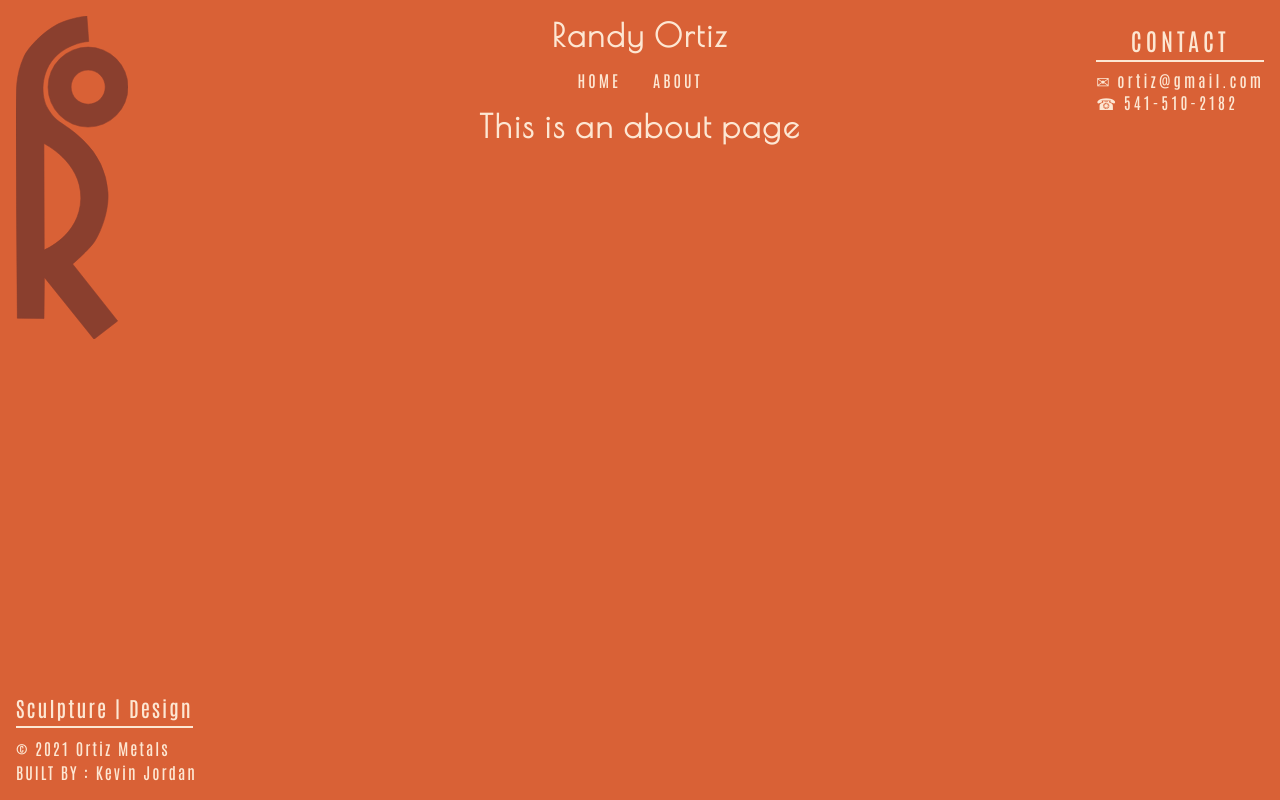
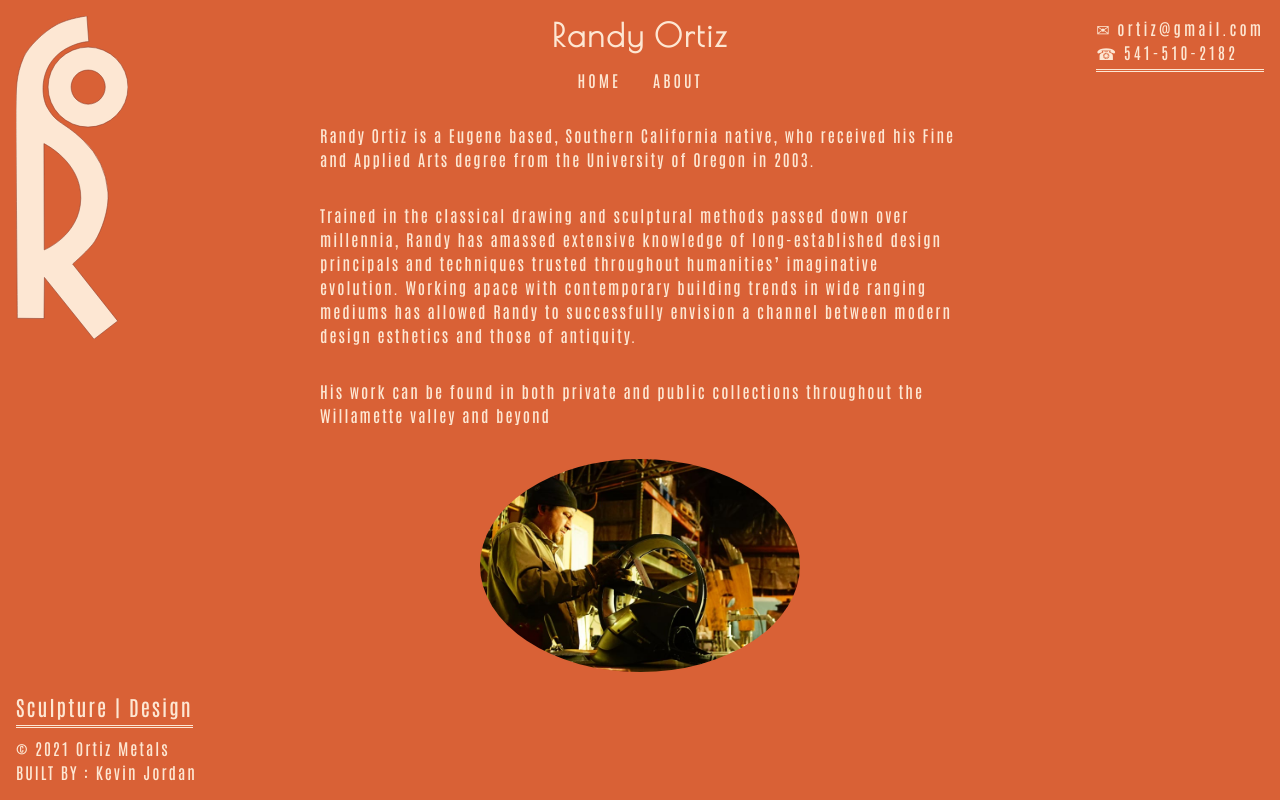
Before and after one commit to kdjordan/ortiz, a Vue app: page /about in a window 1280 px wide. Built offline with nearby package versions, Linux system fonts and the light colour scheme; a web font is replaced by a local one.

Commit message:
about page scaffoldinig done

```diff
--- a/src/App.vue
+++ b/src/App.vue
@@ -4,7 +4,9 @@
     <div v-else class="main-wrapper">
       <Header />
       <Logo/>
-      <router-view />
+      <transition name="fade" mode="out-in">
+        <router-view />
+      </transition>
     <BotFooter />
     </div>
   </div>
@@ -40,6 +42,7 @@ export default {
 <style lang="scss">
 @import url('https://fonts.googleapis.com/css2?family=Antonio:wght@500&family=Zen+Dots&display=swap');
 @import url('https://fonts.googleapis.com/css2?family=Poiret+One&display=swap');
+@import '@/assets/css/animations.scss';
 
 *,
 *::after,
--- /dev/null
+++ b/src/assets/css/animations.scss
@@ -0,0 +1,6 @@
+.fade-enter-active, .fade-leave-active {
+    transition: opacity .5s;
+  }
+  .fade-enter, .fade-leave-to /* .fade-leave-active below version 2.1.8 */ {
+    opacity: 0;
+  }
--- a/src/components/BotFooter.vue
+++ b/src/components/BotFooter.vue
@@ -1,41 +1,16 @@
 <template>
   <div class="bottom">
-      <div class="bottom__left">
-          <div class="large">
+        <div class="large">
             Sculpture | Design
-          </div>
-        <!-- <div>
-            &#9993;&nbsp;<a href="mailto:ortiz@gmail.com">ortiz@gmail.com</a>
         </div>
-        <div>
-            &#9742;&nbsp;<a href="tel:541-510-2182">541-510-2182</a>
-        </div> -->
         <div>
             &#169; 2021 Ortiz Metals
         </div>
-        <div class="bottom__right">
+        <div>
           BUILT BY : Kevin Jordan
       </div>
-      </div>
-      <div class="bottom__mid">
-          <!-- <div>
-            Sculpture | Design
-          </div> -->
-          <!-- <div class="small">
-            &#169; 2021 Ortiz Metals
-          </div> -->
-      </div>
-      <!-- <div class="bottom__right">
-          BUILT BY : Kevin Jordan
-      </div> -->
   </div>
 </template>
-
-<script>
-export default {
-    name: 'footer'
-}
-</script>
 
 <style scoped lang="scss">
 .bottom {
@@ -44,47 +19,20 @@ export default {
     left: 0;
     font-family: var(--font-antonio);
     display: flex;
-    justify-content: space-between;
-    align-items: center;
+    flex-direction: column;
+    justify-content: flex-start;
+    align-items: flex-start;
     z-index: 3;
     margin-top: auto;
-    // border-top: 1px solid var(--hot-orange);
-
-    &__mid {
-        font-size: 1.5rem;
-        display:  flex;
-        flex-direction: column;
-        justify-content: center;
-        align-items: center;
-
-        & .small {
-            font-size: 1rem;
-            margin-top: .2rem;
-        }
-    }
-
-    &__left {
-
-        display:  flex;
-        flex-direction: column;
-        justify-content: flex-start;
-        align-items: flex-start;
-        // padding: .3rem;
-        padding: 1rem;
-
-        & div {
-            // margin-top: .3rem;
-            line-height: 1.5;
-        }
-    }
+    padding: 1rem;
+    line-height: 1.5;
 }
 
 .large {
-    border-bottom: 2px solid var(--cream);
+    border-bottom:  double var(--cream);
     font-size: 1.3rem;
     margin-bottom: .5rem;
     padding-bottom: .2rem;
 }
 
-
 </style>
--- a/src/components/Header.vue
+++ b/src/components/Header.vue
@@ -1,15 +1,12 @@
 <template>
-  <div class="header">
+  <div class="head">
     <h1>Randy Ortiz</h1>
    <nav>
       <router-link to="/" class="link">home</router-link>
       <router-link to="/about" class="link">About</router-link>
     </nav>
     <div class="contact">
-      <div>
-        CONTACT
-      </div>
-       <div>
+        <div>
             &#9993;&nbsp;<a href="mailto:ortiz@gmail.com">ortiz@gmail.com</a>
         </div>
         <div>
@@ -19,14 +16,8 @@
   </div>
 </template>
 
-<script>
-export default {
-  name: 'header',
-}
-</script>
-
 <style scoped lang="scss">
-.header {
+.head {
   padding: 1rem 0;
   background-color: var(--orange);
   display: flex;
@@ -56,20 +47,11 @@ nav {
   position: fixed;
   top: 0;
   right: 0;
-  padding: 1rem 1rem 0 0;
+  margin: 1rem 1rem 0 0;
+  padding-bottom: .3rem;
+  text-align: left;
   font-family: var(--font-antonio);
-
-
-  &  div:first-child {
-    border-bottom: 2px solid var(--cream);
-    margin: .5rem 0;
-    font-size: 1.5rem;
-    letter-spacing: 4px;
-    padding-bottom:  .3rem;
-  }
-
-  & div:not(:first-child) {
-    text-align: left;
-  }
+  border-bottom: double var(--cream);
+  line-height: 1.5;
 }
 </style>
--- a/src/components/Logo.vue
+++ b/src/components/Logo.vue
@@ -1,6 +1,6 @@
 <template>
   <div class="logo">
-    <svg xmlns="http://www.w3.org/2000/svg" viewBox="0 0 200.51 578.74" class="svg" stroke=var(--brown) fill=var(--brown)>
+    <svg xmlns="http://www.w3.org/2000/svg" viewBox="0 0 200.51 578.74" class="svg" stroke=var(--brown) fill=var(--cream)>
     <path class="logo" d="M101.35,444s30.6-26.41,39.54-40.45c12.77-20.07,26.08-57.49,23.72-88.19a143.6,143.6,0,0,0-44.1-92.76C99.7,202.8,88.92,197.46,77.94,189.46c-13.38-9.73-18.86-20.68-21-24-6.77-10.63-9.73-27.52-8.21-43.8,1.44-15.35,8-37.25,26.76-53.22,25.22-21.52,54.75-22.8,54.75-22.8L126.9,0S95,3.65,72.46,15.81C49.36,28.3,21.86,55.18,13.76,73.9-.84,107.65.69,132,.08,165.14s2.43,376,2.43,376l47.6.46L50.86,468l88.81,110.7L182,546ZM50.57,418.77,50,228.39s67.44,32.54,66,98.54S50.57,418.77,50.57,418.77Z" />
     <path class="logo" d="M129.08,96.71a30.56,30.56,0,1,1-30.44,30.56,30.53,30.53,0,0,1,30.44-30.56m0-41a71.56,71.56,0,1,0,71.43,71.56,71.5,71.5,0,0,0-71.43-71.56Z" />
     </svg>
--- a/src/store.js
+++ b/src/store.js
@@ -9,35 +9,39 @@ export default new Vuex.Store({
     imageIndex: 0,
     images: [
       {
-        index: 1,
+        index: 0,
         link: require('@/assets/img/firepit.jpg'),
         desc: 'Lord of the rings themed firepit',
-        year: 2018
+        year: 2018,
+        holder: 'Firepit'
+      },
+      {
+        index: 1,
+        link: require('@/assets/img/bench.jpg'),
+        desc: 'Outdoor decorative bench',
+        year: 2018,
+        holder: 'Bench'
       },
       {
         index: 2,
-        link: require('@/assets/img/bench.jpg'),
-        desc: 'Outdoor decorative bench',
-        year: 2018
+        link: require('@/assets/img/austin-wall.jpg'),
+        desc: 'Interior Wall Sculpture',
+        year: 2018,
+        holder: 'Sculpture'
       },
       {
         index: 3,
-        link: require('@/assets/img/austin-wall.jpg'),
-        desc: 'Interior Wall Sculpture',
-        year: 2018
-      },
-      {
-        index: 4,
         link: require('@/assets/img/platform.jpg'),
         desc: 'Diving platform at private residence',
-        year: 2018
+        year: 2018,
+        holder: 'Dive'
       },
       {
         index: 4,
         link: require('@/assets/img/hero-symbiosis.jpg'),
         desc: 'Outdoor public sculpture',
         year: 2018,
-        thm: require('@/assets/img/thm-sym.jpg')
+        holder: 'Symbiosis'
       },
   ]
   },
@@ -69,6 +73,9 @@ export default new Vuex.Store({
     },
     getCurrentImage(state) {
       return state.images[state.imageIndex]
+    },
+    getAllImages(state) {
+      return state.images
     }
   },
   actions: {
--- a/src/views/About.vue
+++ b/src/views/About.vue
@@ -1,5 +1,52 @@
 <template>
   <div class="about">
-    <h1>This is an about page</h1>
+    <div>
+      Randy Ortiz is a Eugene based, Southern California native, who received his Fine and Applied Arts degree from the University of Oregon in 2003.
+    </div>
+    <div>
+      Trained in the classical drawing and sculptural methods passed down over millennia, Randy has amassed extensive knowledge of long-established design principals and techniques trusted throughout humanities’ imaginative evolution. Working apace with contemporary building trends in wide ranging mediums has allowed Randy to successfully envision a channel between modern design esthetics and those of antiquity.
+    </div>
+    <div>
+      His work can be found in both private and public collections throughout the Willamette valley and beyond
+    </div>
+    <div>
+      <img src="@/assets/img/r-profile.jpg" alt="">
+    </div>
   </div>
 </template>
+
+<script>
+export default {
+
+}
+</script>
+
+<style scoped lang="scss">
+
+.about {
+  font-family: var(--font-antonio);
+  letter-spacing: 2px;
+  display: flex;
+  flex-direction: column;
+  justify-content: center;
+  align-items: center;
+  max-width: 50%;
+  height: auto;
+  margin: 0 auto;
+  line-height: 1.5;
+
+  & div {
+    text-align: left;
+    margin: 1rem 0;
+
+    & img {
+      display: block;
+      width: 50%;
+      line-height: 0;
+      margin: 0 auto;
+      border-radius: 50%;
+    }
+  }
+
+}
+</style>
--- a/src/views/Home.vue
+++ b/src/views/Home.vue
@@ -17,7 +17,6 @@
         </div>
         <figcaption class="home__center--desc">
           {{getCurrentImage.desc}}
-          <!-- {{getCurrentImage.link}} -->
         </figcaption>
       </figure>
       <div class="control" @click="move(1)">
@@ -27,26 +26,11 @@
       </svg>
       </div>
     </div>
-    <!-- <div class="home__right">
-      <ul>
-        <li> <img src="@/assets/img/thm-sym.jpg"> </li>
-        <li> <img src="@/assets/img/thm-sym.jpg"> </li>
-        <li> <img src="@/assets/img/thm-sym.jpg"> </li>
-        <li> <img src="@/assets/img/thm-sym.jpg"> </li>
-        <li> <img src="@/assets/img/thm-sym.jpg"> </li>
-        <li> <img src="@/assets/img/thm-sym.jpg"> </li>
-        <li> <img src="@/assets/img/thm-sym.jpg"> </li>
-        <li> <img src="@/assets/img/thm-sym.jpg"> </li>
-        <li> <img src="@/assets/img/thm-sym.jpg"> </li>
-        <li> <img src="@/assets/img/thm-sym.jpg"> </li>
-        <li> <img src="@/assets/img/thm-sym.jpg"> </li>
-        <li> <img src="@/assets/img/thm-sym.jpg"> </li>
-        <li> <img src="@/assets/img/thm-sym.jpg"> </li>
-        <li> <img src="@/assets/img/thm-sym.jpg"> </li>
-        <li> <img src="@/assets/img/thm-sym.jpg"> </li>
-        <li> <img src="@/assets/img/thm-sym.jpg"> </li>
-      </ul>
-    </div> -->
+    <div class="home__right">
+      <div v-for="image in getAllImages" :key="image.index" :class="{active: image.index == getCurrentImage.index}">
+        {{image.holder}}
+      </div>
+    </div>
   </div>
 <!-- </div> -->
 </template>
@@ -62,7 +46,7 @@ export default {
     Logo
   },
   computed: {
-    ...mapGetters(['getCurrentImage'])
+    ...mapGetters(['getCurrentImage', 'getAllImages'])
   },
   methods: {
     move(dir) {
@@ -70,7 +54,6 @@ export default {
         this.$store.commit('moveIndex', 1)
       } else if(dir ==0) {
         this.$store.commit('moveIndex', 0)
-
       }
     }
   }
@@ -78,6 +61,8 @@ export default {
 </script>
 
 <style lang="scss">
+@import '@/assets/css/animations.scss';
+
 .home {
   display: flex;
   align-items: center;
@@ -129,25 +114,12 @@ export default {
   }
 
   &__right {
-    border-top: 2px solid var(--cream);
-    // border-bottom: 1px solid var(--hot-orange);
-    flex: 1;
-    max-height: 60vh;
-    max-width: 150px;
-    min-width: 100px;
-    overflow-y: scroll;
-
-    & ul {
-      height: 100%;
-      display: flex;
-      flex-direction: column;
-      justify-content: space-evenly;
-      color: var(--white);
-
-      & li {
-        margin: 1rem 0;
-      }
-    }
+    position: fixed;
+    bottom: 0;
+    right: 0;
+    margin-right: 1rem;
+    margin-bottom: 1rem;
+    text-align: left;
   }
 }
 
@@ -161,10 +133,8 @@ export default {
 
 }
 
-.fade-enter-active, .fade-leave-active {
-  transition: opacity .5s;
+.active {
+  color: var(--blue);
 }
-.fade-enter, .fade-leave-to /* .fade-leave-active below version 2.1.8 */ {
-  opacity: 0;
-}
+
 </style>
```
Also changed, not shown: src/assets/img/r-profile.jpg (added).
